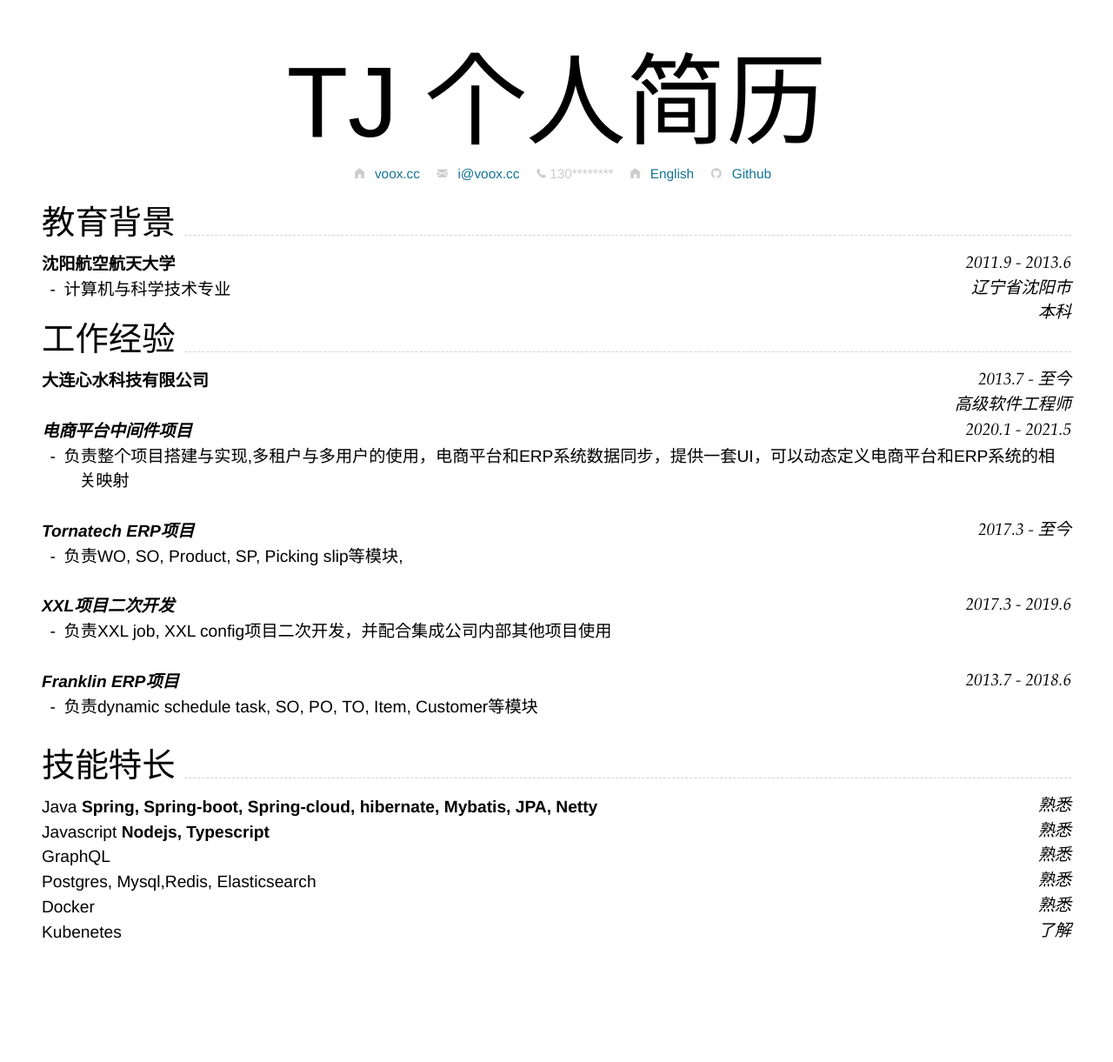
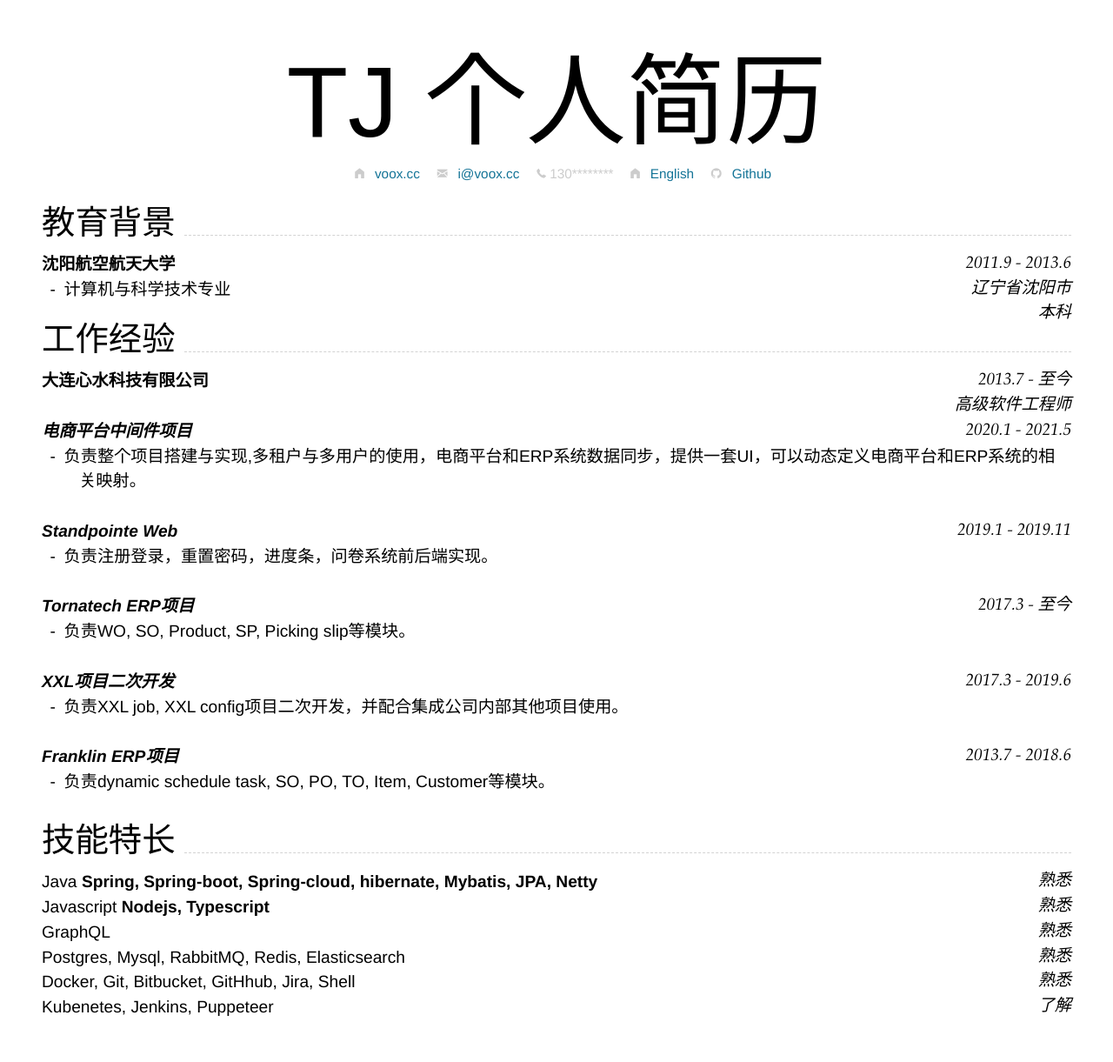
Before and after one commit to aooppo/tj-resume, a Jekyll site: the page built from resume-zh.md, in a window 1280 px wide. Shown: the whole page at 87% size. Built offline with Jekyll 4.4.1, drawn with Linux system fonts in a browser that asks for light colours; nearby versions of some CDN libraries; before the commit the page ends 1135 px from its top, so only the background shows below that.

Commit message:
add resume

```diff
--- a/resume-zh.md
+++ b/resume-zh.md
@@ -51,24 +51,30 @@ Supported arguments:
 
 _**电商平台中间件项目**_ `2020.1 - 2021.5`
 
- -  负责整个项目搭建与实现,多租户与多用户的使用，电商平台和ERP系统数据同步，提供一套UI，可以动态定义电商平台和ERP系统的相关映射
+ -  负责整个项目搭建与实现,多租户与多用户的使用，电商平台和ERP系统数据同步，提供一套UI，可以动态定义电商平台和ERP系统的相关映射。
+
+<br/>
+
+_**Standpointe Web**_ `2019.1 - 2019.11`
+
+- 负责注册登录，重置密码，进度条，问卷系统前后端实现。
 
 <br/>
 
 _**Tornatech ERP项目**_ `2017.3 - 至今`
 
-- 负责WO, SO, Product, SP, Picking slip等模块,
+- 负责WO, SO, Product, SP, Picking slip等模块。
 
 <br/>
 
 _**XXL项目二次开发**_ `2017.3 - 2019.6`
-- 负责XXL job, XXL config项目二次开发，并配合集成公司内部其他项目使用
+- 负责XXL job, XXL config项目二次开发，并配合集成公司内部其他项目使用。
 
 <br/>
 
 _**Franklin ERP项目**_  `2013.7 - 2018.6`
 
-- 负责dynamic schedule task, SO, PO, TO, Item, Customer等模块
+- 负责dynamic schedule task, SO, PO, TO, Item, Customer等模块。
 
 
 
@@ -81,9 +87,9 @@ _**Franklin ERP项目**_  `2013.7 - 2018.6`
 Java  **Spring, Spring-boot, Spring-cloud, hibernate, Mybatis, JPA, Netty**  `熟悉` <br>
 Javascript  **Nodejs, Typescript**  `熟悉` <br>
 GraphQL `熟悉` <br>
-Postgres, Mysql,Redis, Elasticsearch `熟悉` <br>
-Docker `熟悉` <br>
-Kubenetes `了解` <br>
+Postgres, Mysql, RabbitMQ, Redis, Elasticsearch `熟悉` <br>
+Docker, Git, Bitbucket, GitHhub, Jira, Shell `熟悉` <br>
+Kubenetes, Jenkins, Puppeteer  `了解` <br>
 
 <!-- ### Footer
 
```
Also changed, not shown: index.md (+9 -3 lines).
